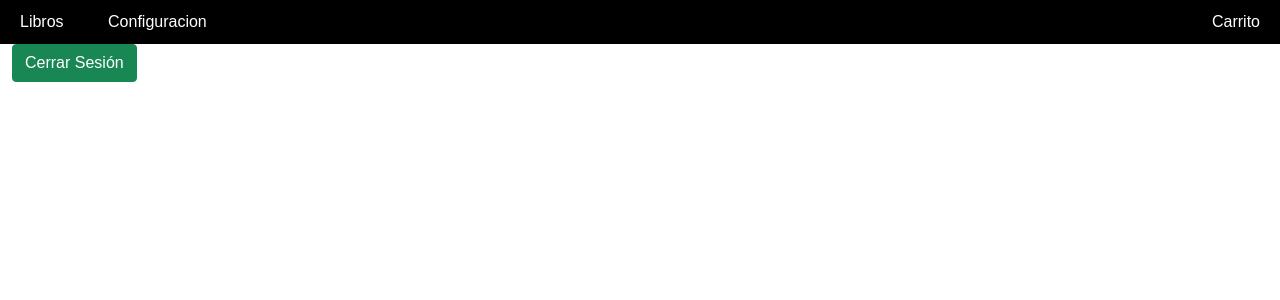
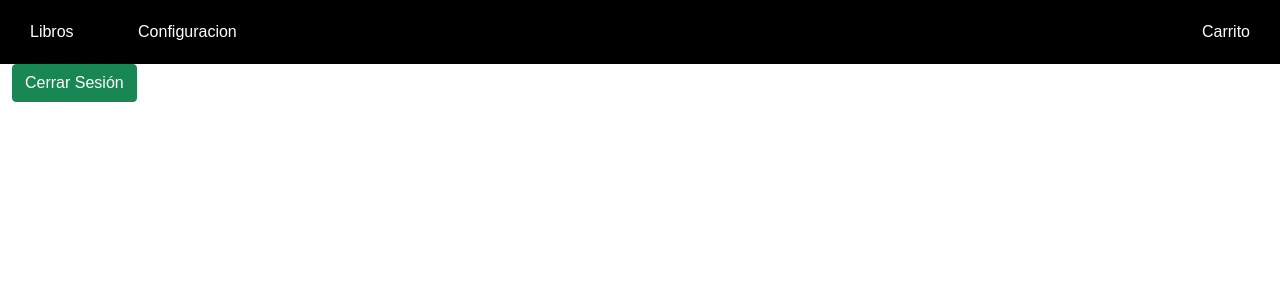
Before and after one commit to oscargargom/BookShop, a PHP site: page / in a window 1280 px wide. Shown: the top 300 px of the page. Run offline with PHP 8.4, Linux system fonts and the light colour scheme; a user stored in the database is signed in; data that the repository does not hold is empty.

Commit message:
css cambios

```diff
--- a/carritoCompra/css/main.css
+++ b/carritoCompra/css/main.css
@@ -5,7 +5,12 @@ body{
 }
 nav{
     background: black;
+
 }
+a:hover{
+    color: #00916e;
+}
+
 nav ul{
     padding: 0;
     margin: 0;
@@ -13,7 +18,7 @@ nav ul{
 
 nav ul li{
     display: inline-block;
-    padding: 10px;
+    padding: 20px;
 }
 
 nav ul li a{
```
